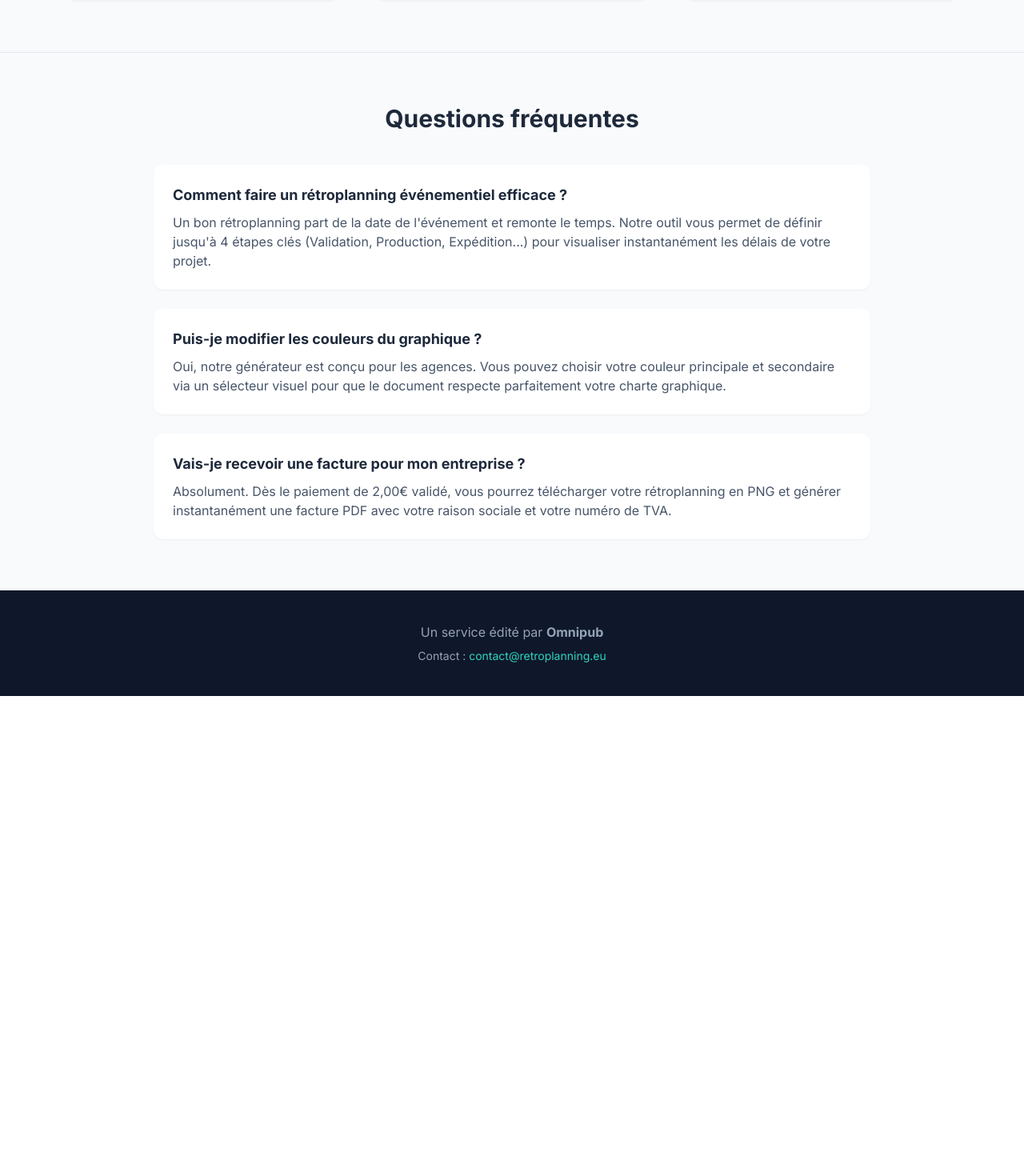
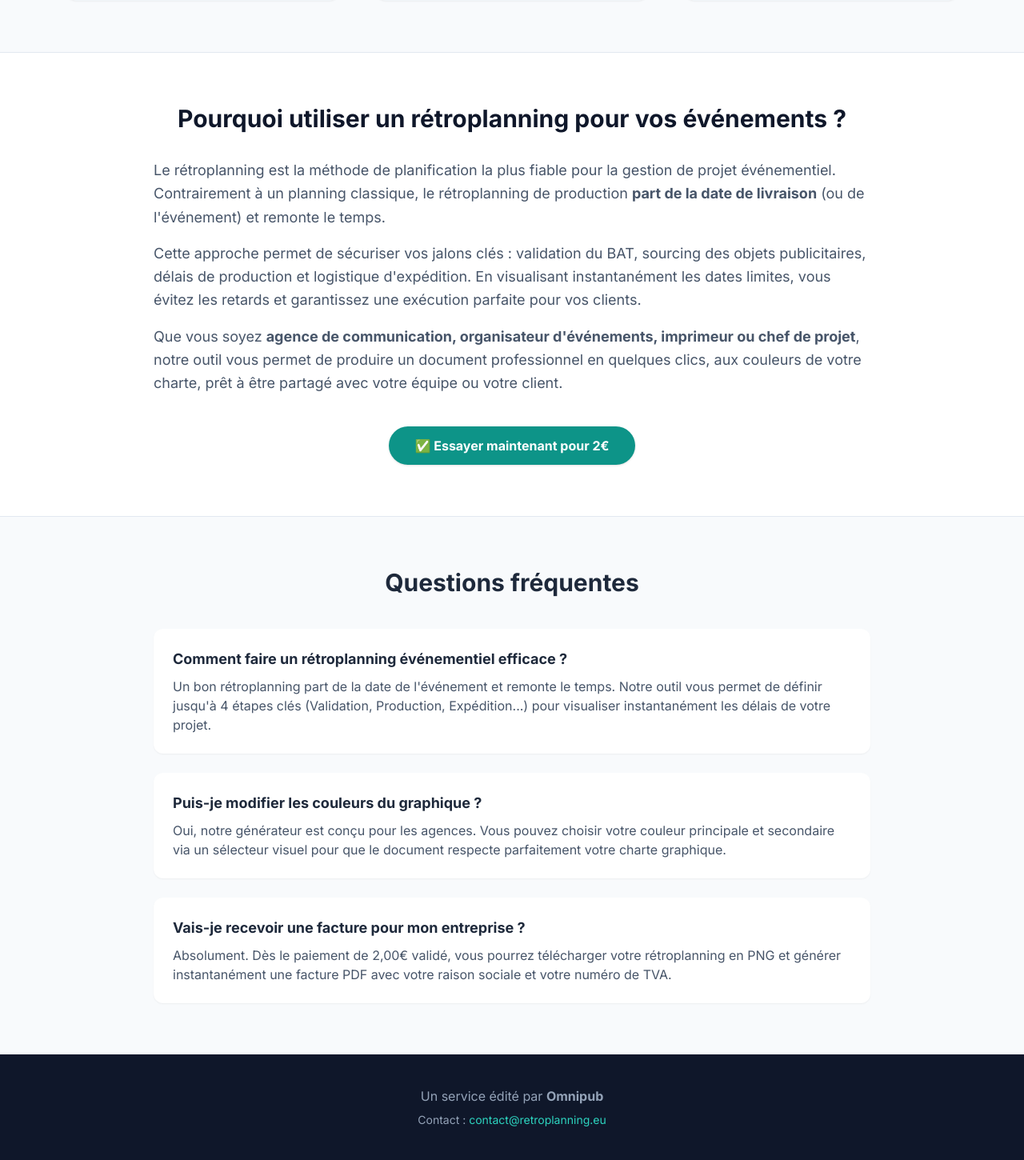
Before and after one commit to Omnipub/Retroplanning, a Flask app: page / in a window 1280 px wide. Shown: the part 822-2272 px from the top of the page at 80% size. Before the commit the page ends 1692 px from the top, so only its background shows below. Run offline with Flask 3, Linux system fonts and the light colour scheme; some libraries are stand-ins or nearby versions.

Commit message:
Update landing.html

```diff
--- a/templates/landing.html
+++ b/templates/landing.html
@@ -2,7 +2,6 @@
 <html lang="fr">
 <head>
     {% if ga_id %}
-<!-- Google tag (gtag.js) -->
     <script async src="https://www.googletagmanager.com/gtag/js?id={{ ga_id }}"></script>
     <script>
       window.dataLayer = window.dataLayer || [];
@@ -14,25 +13,18 @@
     <meta name="google-site-verification" content="ZAvgtMaHQpk0rB6eFn7jSpq2Hd7Lw7bvHDbAuo7J50E" />
     <meta charset="UTF-8">
     <meta name="viewport" content="width=device-width, initial-scale=1.0">
-
-    <!-- BALISES SEO -->
     <title>Créer un Rétroplanning de Production en Ligne | Rétroplanning.eu</title>
     <meta name="description" content="Générez un rétroplanning événementiel ou de production sur mesure en 2 minutes. Personnalisable aux couleurs de votre agence. Export PNG HD immédiat.">
     <meta name="keywords" content="rétroplanning, production, événementiel, en ligne, générateur, agence, outil de planification, chronogramme">
     <meta name="robots" content="index, follow">
     <meta name="author" content="Omnipub">
-
-    <!-- BALISES OPEN GRAPH (Réseaux Sociaux) -->
     <meta property="og:title" content="Générateur de Rétroplanning Professionnel">
     <meta property="og:description" content="Créez et personnalisez votre rétroplanning de production en quelques clics.">
     <meta property="og:type" content="website">
     <meta property="og:url" content="https://www.retroplanning.eu">
     <meta property="og:image" content="https://www.retroplanning.eu/static/demo.png">
-
     <script src="https://cdn.tailwindcss.com"></script>
     <link href="https://fonts.googleapis.com/css2?family=Inter:wght@400;600;700;900&display=swap" rel="stylesheet">
-
-    <!-- DONNÉES STRUCTURÉES JSON-LD (Pour Google) -->
     <script type="application/ld+json">
     {
       "@context": "https://schema.org",
@@ -54,7 +46,6 @@
       }
     }
     </script>
-
     <style>
         body { font-family: 'Inter', sans-serif; background-color: #f8fafc; }
     </style>
@@ -75,7 +66,6 @@
                    class="inline-block bg-teal-600 hover:bg-teal-700 text-white font-bold py-4 px-10 rounded-full shadow-lg transition transform hover:scale-105 text-lg">
                     🚀 Créer mon rétroplanning — 2€
                 </a>
-
                 <a href="mailto:contact@retroplanning.eu?subject=Demande%20d%27information%20Retroplanning"
                    class="inline-block bg-white hover:bg-slate-100 text-slate-700 font-bold py-4 px-10 rounded-full border border-slate-300 shadow-sm transition">
                     ✉️ Nous contacter
@@ -85,7 +75,7 @@
         </div>
     </section>
 
-    <!-- ARGUMENTS SEO -->
+    <!-- ARGUMENTS -->
     <section class="py-16 px-4 max-w-6xl mx-auto">
         <div class="grid grid-cols-1 md:grid-cols-3 gap-10 text-center">
             <div class="bg-white p-8 rounded-2xl shadow-sm border border-slate-100">
@@ -102,6 +92,32 @@
                 <div class="text-4xl mb-4">📄</div>
                 <h2 class="text-xl font-bold mb-3">Format Professionnel</h2>
                 <p class="text-slate-600">Export en PNG haute résolution parfait pour vos slides PowerPoint, PDF ou devis clients.</p>
+            </div>
+        </div>
+    </section>
+
+    <!-- CONTENU SEO ADDITIONNEL -->
+    <section class="bg-white py-16 px-4 border-t border-slate-200">
+        <div class="max-w-4xl mx-auto">
+            <h2 class="text-3xl font-bold text-center mb-8 text-slate-900">
+                Pourquoi utiliser un rétroplanning pour vos événements ?
+            </h2>
+            <div class="prose prose-slate max-w-none text-slate-600 space-y-4 text-lg leading-relaxed">
+                <p>
+                    Le rétroplanning est la méthode de planification la plus fiable pour la gestion de projet événementiel. Contrairement à un planning classique, le rétroplanning de production <strong>part de la date de livraison</strong> (ou de l'événement) et remonte le temps.
+                </p>
+                <p>
+                    Cette approche permet de sécuriser vos jalons clés : validation du BAT, sourcing des objets publicitaires, délais de production et logistique d'expédition. En visualisant instantanément les dates limites, vous évitez les retards et garantissez une exécution parfaite pour vos clients.
+                </p>
+                <p>
+                    Que vous soyez <strong>agence de communication, organisateur d'événements, imprimeur ou chef de projet</strong>, notre outil vous permet de produire un document professionnel en quelques clics, aux couleurs de votre charte, prêt à être partagé avec votre équipe ou votre client.
+                </p>
+            </div>
+            <div class="mt-10 text-center">
+                <a href="/formulaire"
+                   class="inline-block bg-teal-600 hover:bg-teal-700 text-white font-bold py-3 px-8 rounded-full shadow transition">
+                    ✅ Essayer maintenant pour 2€
+                </a>
             </div>
         </div>
     </section>
@@ -130,7 +146,11 @@
     <!-- FOOTER -->
     <footer class="bg-slate-900 text-slate-400 py-10 text-center">
         <p class="mb-2">Un service édité par <strong>Omnipub</strong></p>
-        <p class="text-sm">Contact : <a href="mailto:{{ contact_email }}" class="text-teal-400 hover:underline">{{ contact_email }}</a></p>
+        <p class="text-sm">Contact :
+            <a href="mailto:{{ contact_email }}" class="text-teal-400 hover:underline">
+                {{ contact_email }}
+            </a>
+        </p>
     </footer>
 
 </body>
```
Lines whose indentation alone changed are shown as unchanged.
